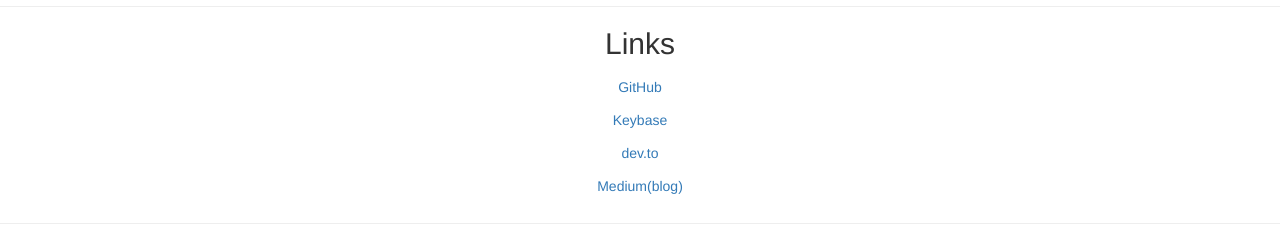
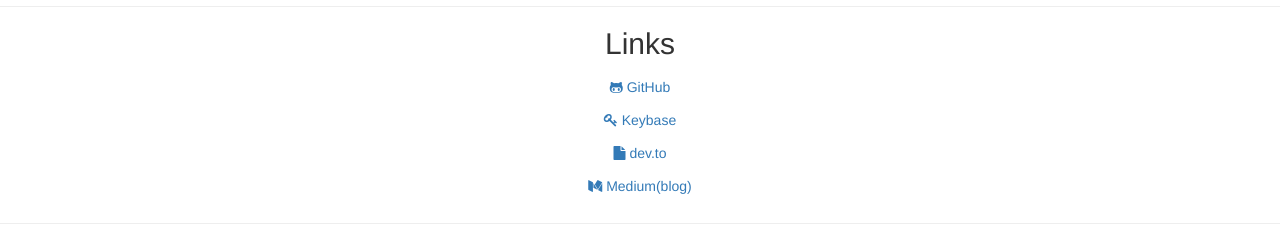
Before and after one commit to kdxu/fornothing.net, a React (Create React App) app: page /#/ in a window 1280 px wide. Shown: the part 247-493 px from the top of the page. Built offline with nearby package versions, Linux system fonts and the light colour scheme.

Commit message:
Add Favicon

```diff
--- a/src/components/Footer.js
+++ b/src/components/Footer.js
@@ -1,3 +1,3 @@
 import React from 'react';
 
-export default () => <footer>kyoko.kadowaki [at] gmail.com</footer>;
+export default () => <footer><i class="fa fa-envelope" aria-hidden="true"></i> {' '}kyoko.kadowaki [at] gmail.com</footer>;
--- a/src/components/Links.js
+++ b/src/components/Links.js
@@ -6,18 +6,22 @@
   {
     url: 'https://github.com/kdxu',
     title: 'GitHub',
+    icon: 'fa fa-github-alt'
   },
   {
     url: 'https://keybase.io/kdxu',
     title: 'Keybase',
+    icon: 'fa fa-key'
   },
   {
     url: 'https://dev.to/kdxu',
     title: 'dev.to',
+    icon: 'fa fa-file'
   },
   {
     url: 'https://medium.com/@kdxu',
     title: 'Medium(blog)',
+    icon: "fa fa-medium"
   },
 ];
 
@@ -28,7 +32,11 @@
       <ButtonGroup vertical>
         {links.map(link => (
           <Button bsStyle="link" href={link.url}>
-            {link.title}
+          <div line-height="1.5em">
+            <i class={link.icon} aria-hidden="true"></i>
+            {' '}
+            <span>{link.title}</span>
+          </div>
           </Button>
         ))}
       </ButtonGroup>
```
Also changed, not shown: 1 other file (tests, documents, lock files or other folders).
